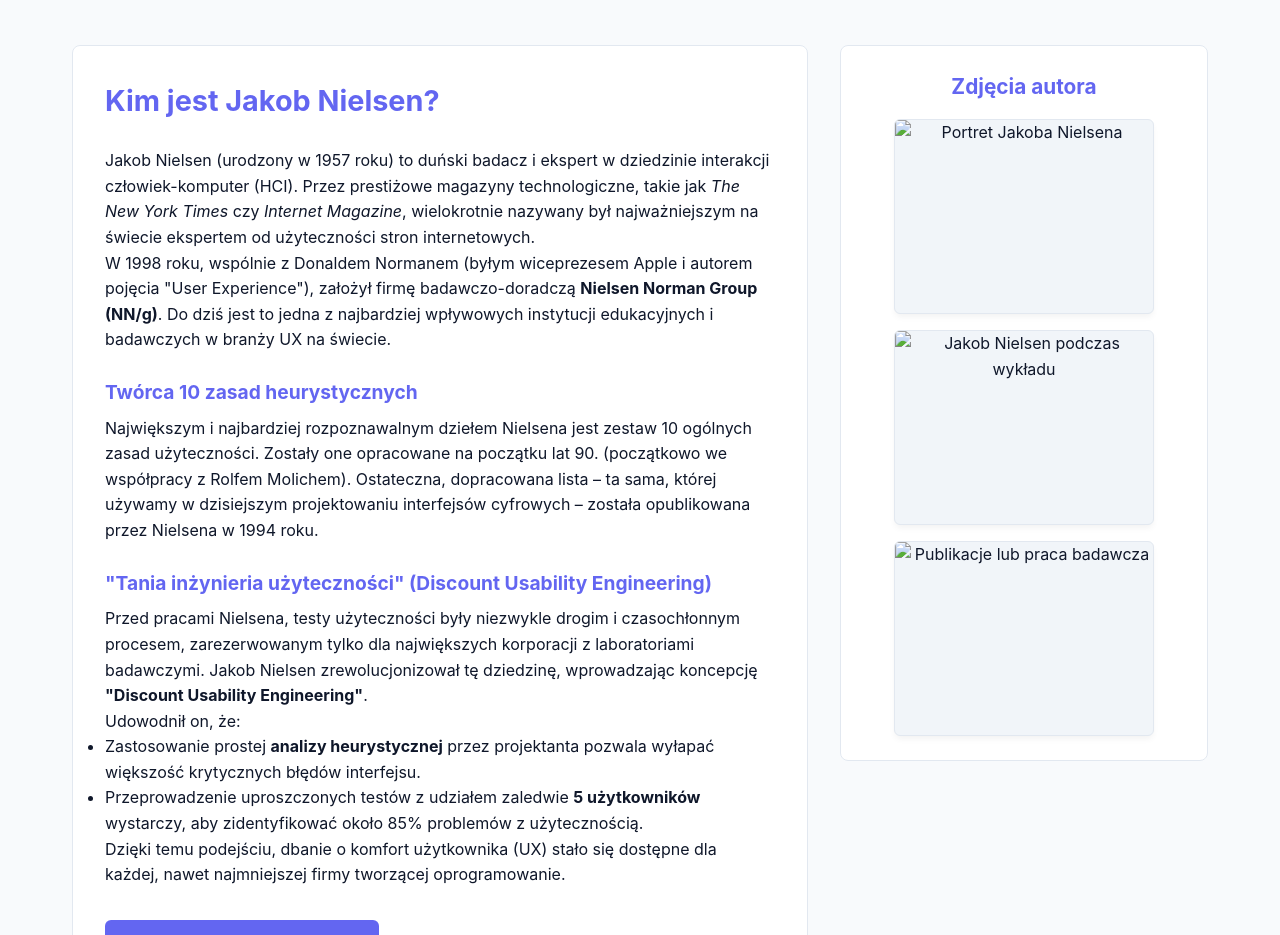
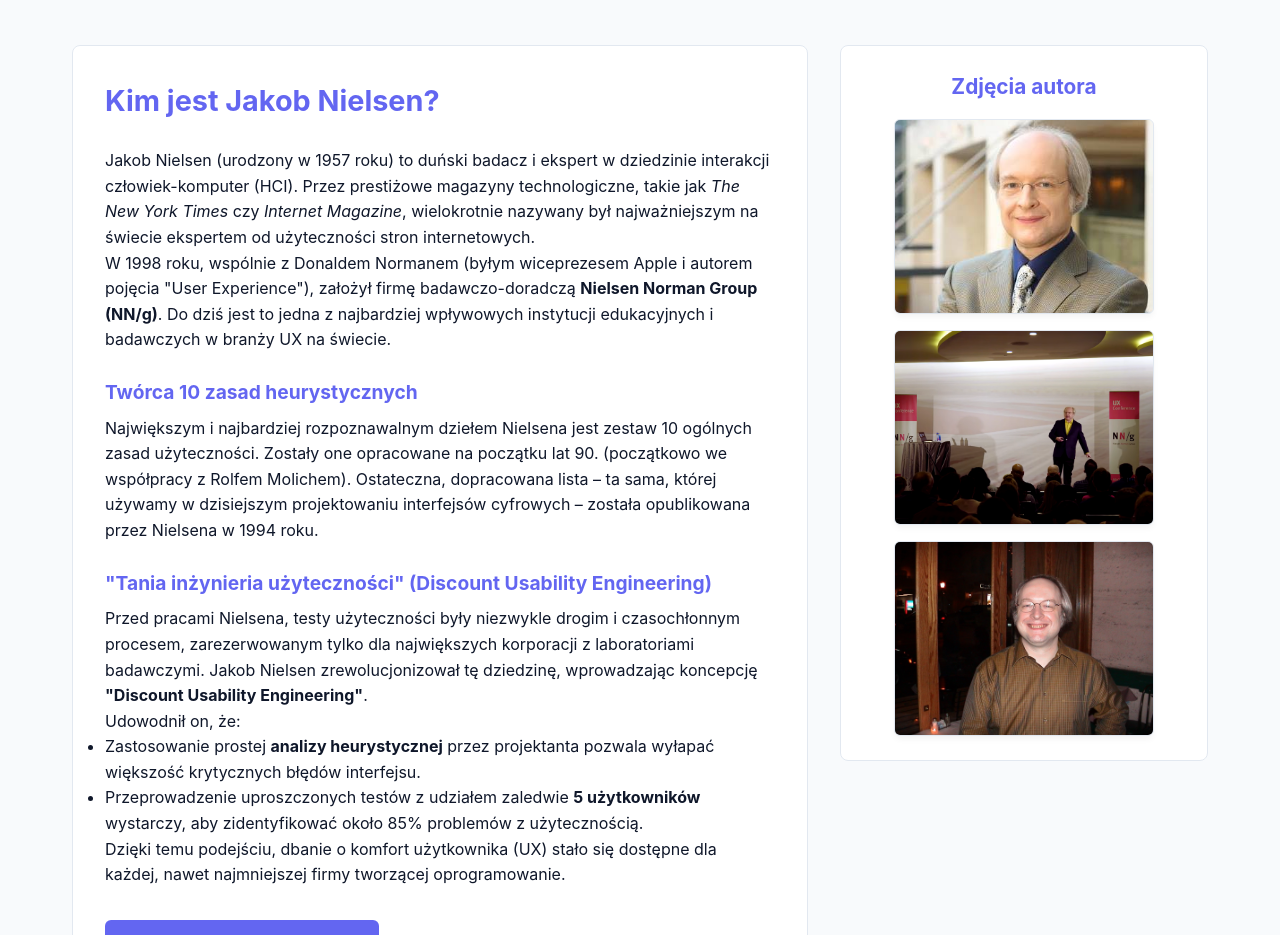
Before and after one commit to janekwiater0-bit/strona-heurystyki, a plain HTML site: page autor.html in a window 1280 px wide. Shown: the part 273-1208 px from the top of the page. Drawn offline with Linux system fonts and the light colour scheme.

Commit message:
Update autor.html

```diff
--- a/autor.html
+++ b/autor.html
@@ -59,13 +59,13 @@
                     <h3>Zdjęcia autora</h3>
                     <div class="siatka-autora">
                         <div class="opakowanie-zdjecia-autora">
-                            <img src="images/nielsen-1.jpg" alt="Portret Jakoba Nielsena">
+                            <img src="nielsen-1.jpg" alt="Portret Jakoba Nielsena">
                         </div>
                         <div class="opakowanie-zdjecia-autora">
-                            <img src="images/nielsen-2.png" alt="Jakob Nielsen podczas wykładu">
+                            <img src="nielsen-2.png" alt="Jakob Nielsen podczas wykładu">
                         </div>
                         <div class="opakowanie-zdjecia-autora">
-                            <img src="images/nielsen.jpg" alt="Publikacje lub praca badawcza">
+                            <img src="nielsen.jpg" alt="Publikacje lub praca badawcza">
                         </div>
                     </div>
                 </div>
```
